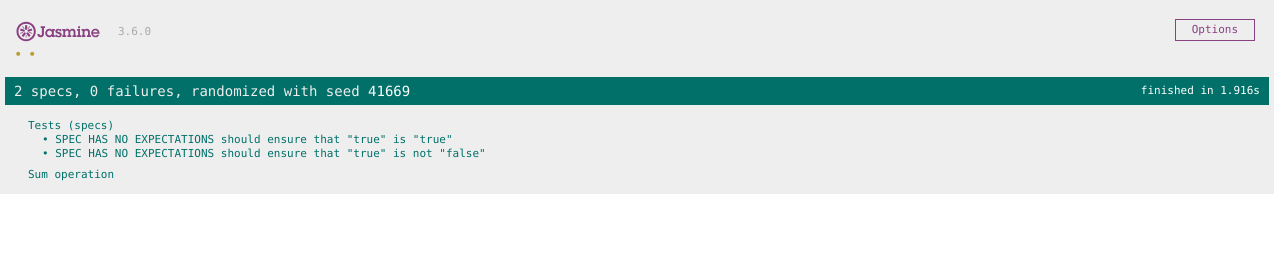
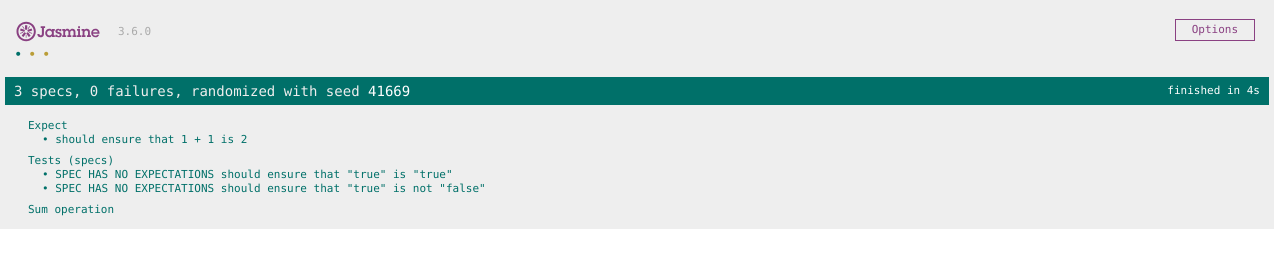
Before and after one commit to Lucs1590/study_jasmine, a plain HTML site: page SpecRunner.html in a window 1280 px wide. Drawn offline with Linux system fonts and the light colour scheme.

Commit message:
feat: learning to use expect

```diff
--- a/SpecRunner.html
+++ b/SpecRunner.html
@@ -17,6 +17,7 @@
   <!-- include spec files here... -->
   <script src="spec/suiteSpec.js"></script>
   <script src="spec/testSpec.js"></script>
+  <script src="spec/expectSpec.js"></script>
 
 </head>
 
--- /dev/null
+++ b/spec/expectSpec.js
@@ -0,0 +1,5 @@
+describe('Expect', () => {
+    it('should ensure that 1 + 1 is 2', () => {
+        expect(1+1).toBe(2);
+    });
+});
```
